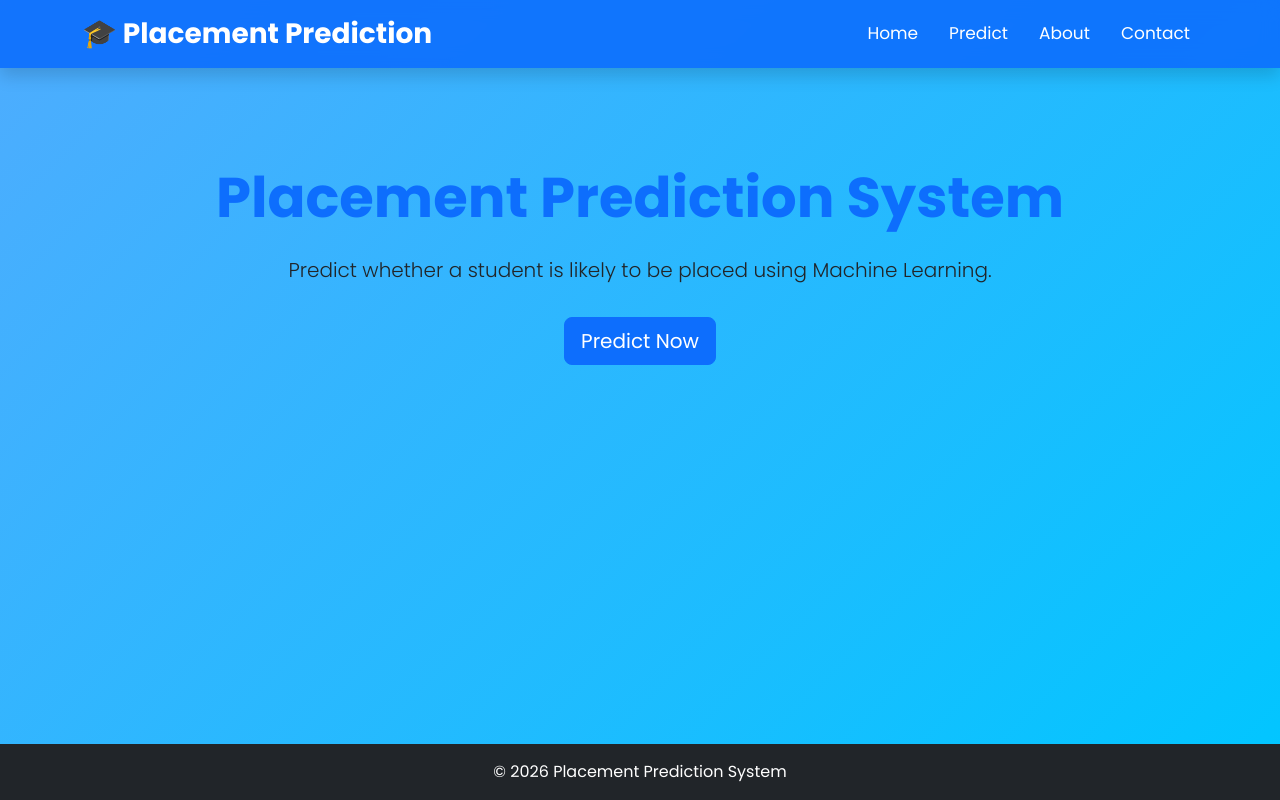
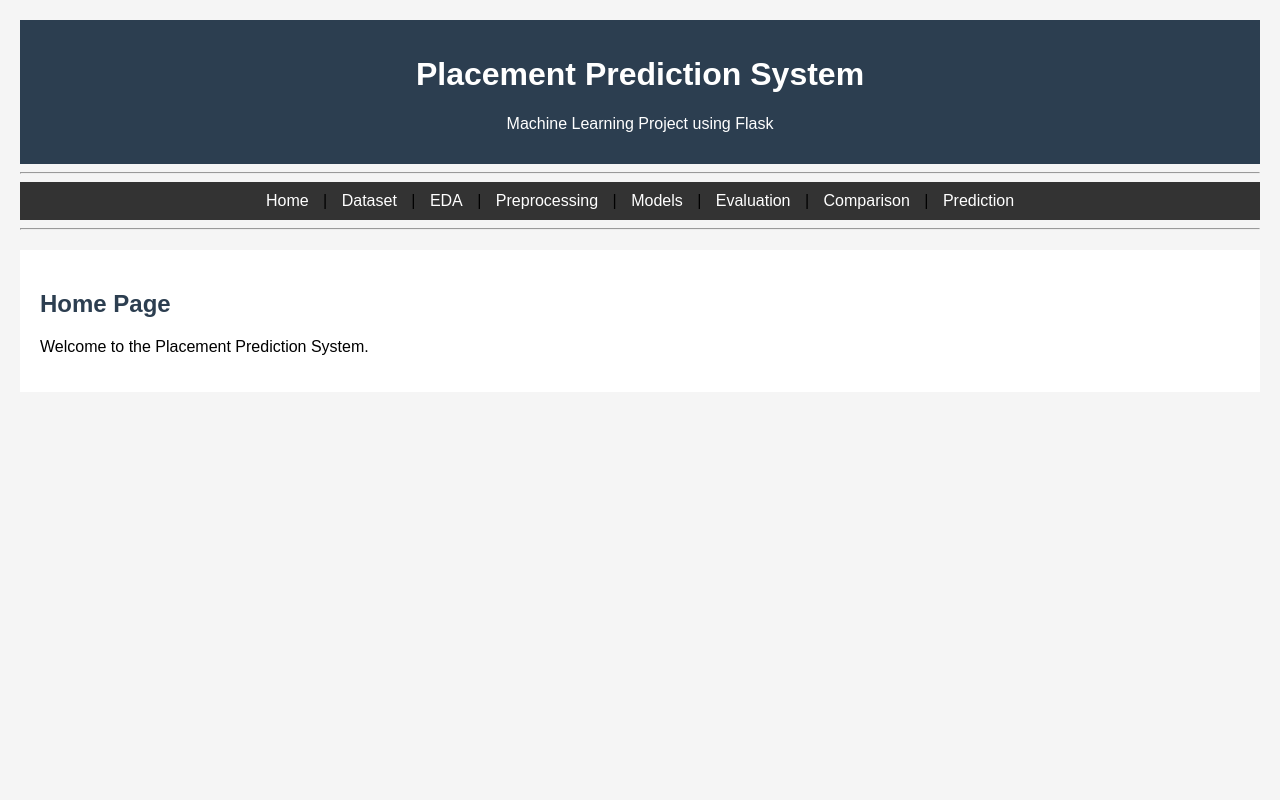
Before and after one commit to tejakiran31053/Placement-Prediction-System, a Flask app: page / in a window 1280 px wide. Run offline with Flask 3, Linux system fonts and the light colour scheme.

Commit message:
updated the web application again completely

```diff
--- /dev/null
+++ b/app/static/css/style.css
@@ -0,0 +1,50 @@
+body {
+    font-family: Arial, sans-serif;
+    margin: 20px;
+    background-color: #f5f5f5;
+}
+
+
+/* Header */
+
+header {
+    background-color: #2c3e50;
+    color: white;
+    text-align: center;
+    padding: 15px;
+}
+
+
+/* Navigation */
+
+nav {
+    background-color: #333;
+    padding: 10px;
+    text-align: center;
+}
+
+nav a {
+    color: white;
+    text-decoration: none;
+    margin: 10px;
+}
+
+nav a:hover {
+    color: yellow;
+}
+
+
+/* Content */
+
+div {
+    background-color: white;
+    padding: 20px;
+    margin-top: 20px;
+}
+
+
+/* Headings */
+
+h2 {
+    color: #2c3e50;
+}
--- a/app/static/style/style.css
+++ /dev/null
@@ -1,261 +0,0 @@
-/* Google Font */
-@import url('https://fonts.googleapis.com/css2?family=Poppins:wght@300;400;500;600;700&display=swap');
-
-/* =========================
-        RESET
-========================= */
-
-*{
-    margin:0;
-    padding:0;
-    box-sizing:border-box;
-    font-family:'Poppins',sans-serif;
-}
-
-/* =========================
-        BODY
-========================= */
-
-body{
-    background:linear-gradient(135deg,#4facfe,#00c6ff);
-    min-height:100vh;
-    display:flex;
-    flex-direction:column;
-}
-
-/* Makes content expand and pushes footer down */
-.container{
-    flex:1;
-}
-
-/* =========================
-        NAVBAR
-========================= */
-
-.navbar{
-    background:rgba(13,110,253,0.90)!important;
-    backdrop-filter:blur(10px);
-    box-shadow:0 5px 15px rgba(0,0,0,0.2);
-}
-
-.navbar-brand{
-    font-size:28px;
-    font-weight:700;
-    color:white !important;
-}
-
-.nav-link{
-    color:white !important;
-    font-size:17px;
-    margin-left:15px;
-    transition:0.3s;
-}
-
-.nav-link:hover{
-    color:#ffd54f !important;
-}
-
-/* =========================
-        HOME CARD
-========================= */
-
-.main-card{
-
-    max-width:850px;
-    margin:60px auto;
-
-    background:rgba(255,255,255,0.18);
-
-    backdrop-filter:blur(15px);
-
-    border-radius:20px;
-
-    padding:50px;
-
-    text-align:center;
-
-    color:white;
-
-    box-shadow:0 15px 35px rgba(0,0,0,0.25);
-
-}
-
-.main-card h1{
-
-    font-size:48px;
-
-    font-weight:700;
-
-    margin-bottom:20px;
-
-}
-
-.main-card h3{
-
-    font-size:28px;
-
-    margin-bottom:20px;
-
-}
-
-.main-card p{
-
-    font-size:18px;
-
-    line-height:1.8;
-
-    margin-bottom:35px;
-
-}
-
-/* =========================
-        BUTTON
-========================= */
-
-.btn-custom{
-
-    background:#ffd54f;
-
-    color:#222;
-
-    font-size:18px;
-
-    font-weight:600;
-
-    padding:12px 35px;
-
-    border-radius:50px;
-
-    text-decoration:none;
-
-    transition:0.3s;
-
-}
-
-.btn-custom:hover{
-
-    background:white;
-
-    transform:translateY(-3px);
-
-    box-shadow:0 8px 20px rgba(0,0,0,0.25);
-
-}
-
-/* =========================
-        CARDS
-========================= */
-
-.card{
-
-    border:none;
-
-    border-radius:18px;
-
-    overflow:hidden;
-
-    box-shadow:0 10px 25px rgba(0,0,0,0.2);
-
-}
-
-.card-header{
-
-    font-size:24px;
-
-    font-weight:bold;
-
-}
-
-/* =========================
-        FORM
-========================= */
-
-.form-control,
-.form-select{
-
-    border-radius:10px;
-
-    padding:12px;
-
-    border:1px solid #ddd;
-
-}
-
-.form-control:focus,
-.form-select:focus{
-
-    border-color:#0d6efd;
-
-    box-shadow:0 0 10px rgba(13,110,253,0.3);
-
-}
-
-/* =========================
-        FOOTER
-========================= */
-
-footer{
-
-    margin-top:auto;
-
-    background:rgba(0,0,0,0.25);
-
-    color:white;
-
-    text-align:center;
-
-    padding:18px;
-
-    backdrop-filter:blur(10px);
-
-    width:100%;
-
-}
-
-/* =========================
-        RESPONSIVE
-========================= */
-
-@media(max-width:768px){
-
-    .main-card{
-
-        padding:35px 20px;
-
-        margin:30px 15px;
-
-    }
-
-    .main-card h1{
-
-        font-size:34px;
-
-    }
-
-    .main-card h3{
-
-        font-size:22px;
-
-    }
-
-    .main-card p{
-
-        font-size:16px;
-
-    }
-
-    .navbar-brand{
-
-        font-size:22px;
-
-    }
-
-    .nav-link{
-
-        margin-left:0;
-
-        margin-top:10px;
-
-    }
-
-}
--- a/app/templates/base.html
+++ b/app/templates/base.html
@@ -3,77 +3,35 @@
 <head>
     <meta charset="UTF-8">
     <meta name="viewport" content="width=device-width, initial-scale=1.0">
-    <title>{% block title %}Placement Prediction System{% endblock %}</title>
+    <title>Placement Prediction System</title>
+    <!-- CSS File -->
+    <link rel="stylesheet" href="{{ url_for('static', filename='css/style.css') }}">
+</head>
+<body>
+    <!-- Header -->
+    <header>
+        <h1>Placement Prediction System</h1>
+        <p>Machine Learning Project using Flask</p>
 
-    <!-- Bootstrap CSS -->
-    <link href="https://cdn.jsdelivr.net/npm/bootstrap@5.3.3/dist/css/bootstrap.min.css" rel="stylesheet">
+    </header>
+    <hr>
+    <!-- Navigation Menu -->
+    <nav>
+        <a href="/">Home</a> |
+        <a href="/dataset">Dataset</a> |
+        <a href="/eda">EDA</a> |
+        <a href="/preprocessing">Preprocessing</a> |
+        <a href="/models">Models</a> |
+        <a href="/evaluation">Evaluation</a> |
+        <a href="/comparison">Comparison</a> |
+        <a href="/prediction">Prediction</a>
+    </nav>
+    <hr>
+    <!-- Page Content -->
+    <div>
+        {% block content %}
 
-    <!-- Custom CSS -->
-    <link rel="stylesheet" href="{{ url_for('static', filename='style/style.css') }}">
-</head>
-
-<body>
-
-<nav class="navbar navbar-expand-lg navbar-dark bg-primary shadow">
-
-    <div class="container">
-
-        <a class="navbar-brand fw-bold" href="/">
-            🎓 Placement Prediction
-        </a>
-
-        <button class="navbar-toggler"
-                type="button"
-                data-bs-toggle="collapse"
-                data-bs-target="#navbarNav">
-
-            <span class="navbar-toggler-icon"></span>
-
-        </button>
-
-        <div class="collapse navbar-collapse" id="navbarNav">
-
-            <ul class="navbar-nav ms-auto">
-
-                <li class="nav-item">
-                    <a class="nav-link" href="/">Home</a>
-                </li>
-
-                <li class="nav-item">
-                    <a class="nav-link" href="/predict">Predict</a>
-                </li>
-
-                <li class="nav-item">
-                    <a class="nav-link" href="/about">About</a>
-                </li>
-
-                <li class="nav-item">
-                    <a class="nav-link" href="/contact">Contact</a>
-                </li>
-
-            </ul>
-
-        </div>
-
+        {% endblock %}
     </div>
-
-</nav>
-
-<div class="container mt-5">
-
-    {% block content %}
-
-    {% endblock %}
-
-</div>
-
-<footer class="bg-dark text-white text-center py-3 mt-5">
-
-    © 2026 Placement Prediction System
-
-</footer>
-
-<script src="https://cdn.jsdelivr.net/npm/bootstrap@5.3.3/dist/js/bootstrap.bundle.min.js"></script>
-
 </body>
 </html>
--- a/app/templates/home.html
+++ b/app/templates/home.html
@@ -1,25 +1,9 @@
 {% extends "base.html" %}
-
-{% block title %}
-Home
-{% endblock %}
 
 {% block content %}
 
-<div class="text-center mt-5">
+<h2>Home Page</h2>
 
-    <h1 class="display-4 text-primary fw-bold">
-        Placement Prediction System
-    </h1>
-
-    <p class="lead mt-4">
-        Predict whether a student is likely to be placed using Machine Learning.
-    </p>
-
-    <a href="/predict" class="btn btn-primary btn-lg mt-3">
-        Predict Now
-    </a>
-
-</div>
+<p>Welcome to the Placement Prediction System.</p>
 
 {% endblock %}
```
